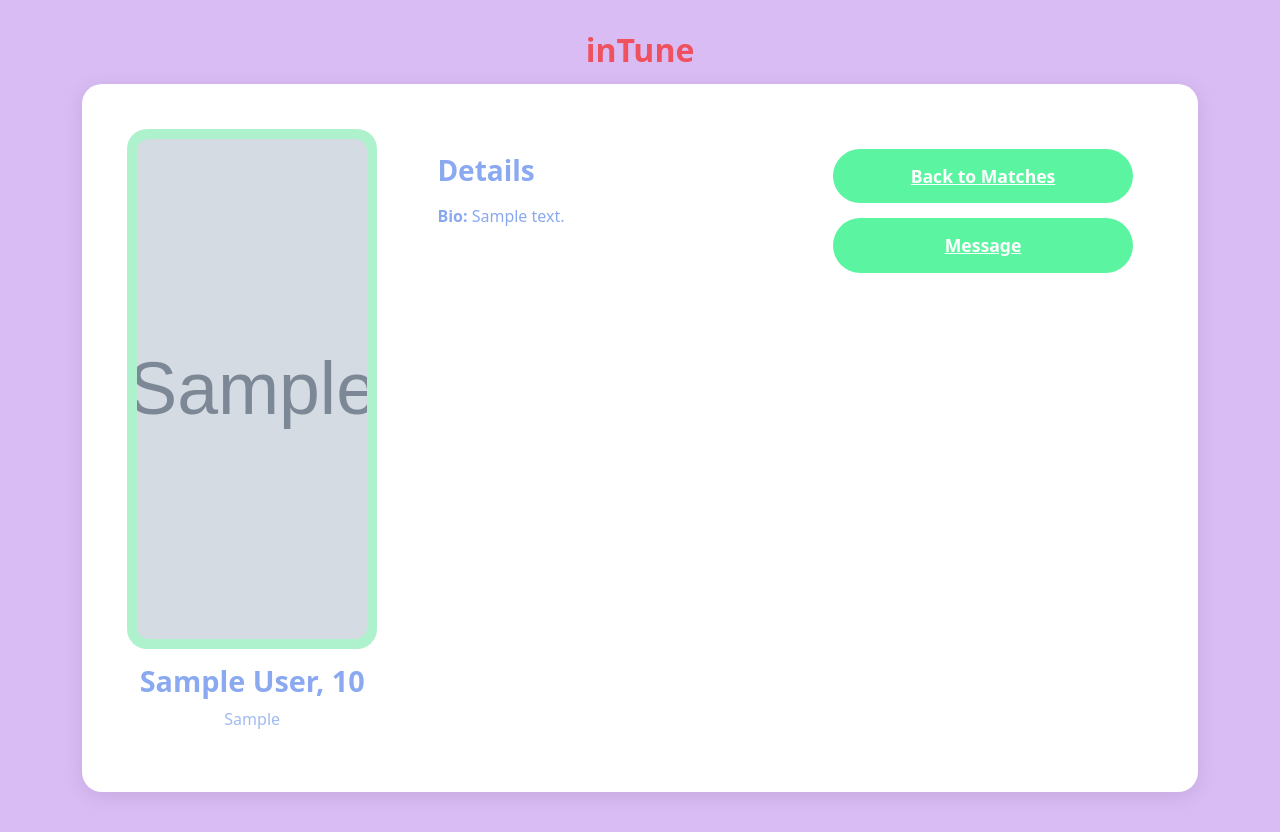
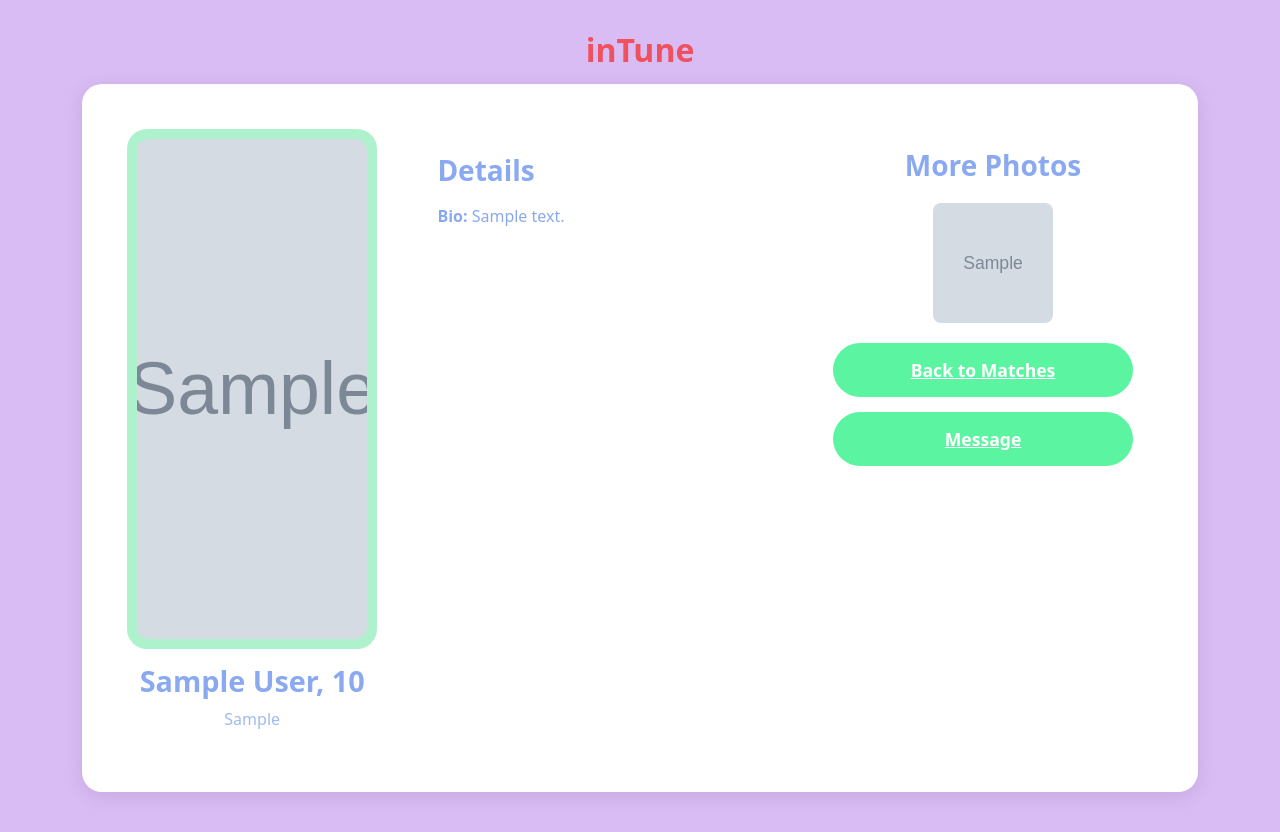
Before and after one commit to theresaaung/intune, a Django app: a page that uses accounts/templates/accounts/view_user.html in a window 1280 px wide. Shown: the top 832 px of the page. Run offline with Django 4.2, Linux system fonts and the light colour scheme; a user stored in the database is signed in; tables that the repository leaves empty hold one stand-in row (values such as "Sample post"); grey boxes marked "Sample" are stand-in pictures.

Commit message:
more photos added to viewuser.html

```diff
--- a/accounts/templates/accounts/view_user.html
+++ b/accounts/templates/accounts/view_user.html
@@ -38,6 +38,18 @@
         {% endif %}
     </div>
 
+    <div class="profile-gallery">
+        {% if photos %}
+            <h3>More Photos</h3>
+            <div class="photo-grid">
+                {% for photo in photos %}
+                <div class="photo-item">
+                    <img src="{{ photo.image.url }}" alt="Photo">
+                </div>
+            {% endfor %}
+        {% endif %}
+    </div>
+
     <div class="profile-buttons">
         <a href="{% url 'matches' %}" class="base-btn">Back to Matches</a>
         <a href="#" class="base-btn">Message</a>
--- a/accounts/views.py
+++ b/accounts/views.py
@@ -120,5 +120,9 @@
 def view_user(request, username):
     user = User.objects.get(username=username)
     profile = user.userprofile
-    context_dict = {'profile': profile}
+    photos = request.user.photos.all()
+    context_dict = {
+        'profile': profile,
+        'photos': photos,
+                    }
     return render(request, 'accounts/view_user.html', context_dict)
```
